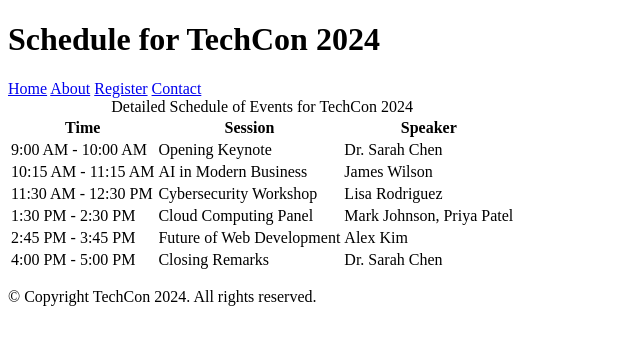
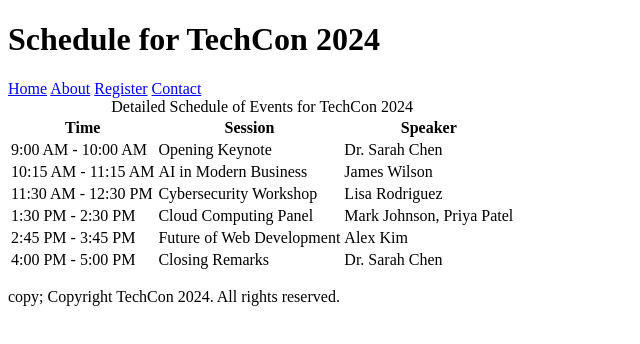
Before and after one commit to abela-hub/TechCon_HTML, a plain HTML site: page techcon_website/schedule.html in a window 1280 px wide. Shown: the full height of the page, 0-640 px from the left. Drawn offline with Linux system fonts and the light colour scheme.

Commit message:
Initial commit of the TechCon homepage

```diff
--- a/techcon_website/schedule.html
+++ b/techcon_website/schedule.html
@@ -65,7 +65,7 @@
 
     <!-- Footer Section -->
     <footer>
-        <p>&copy; Copyright TechCon 2024. All rights reserved.</p>
+        <p>copy; Copyright TechCon 2024. All rights reserved.</p>
     </footer>
 </body>
 </html>
```
